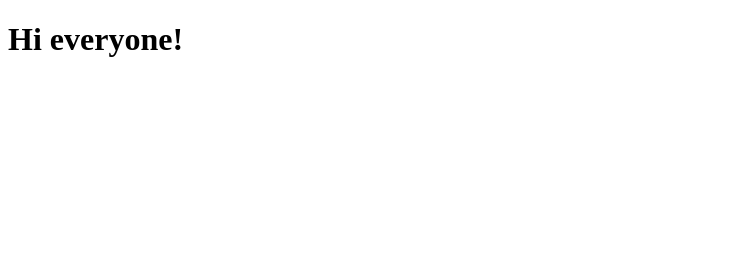
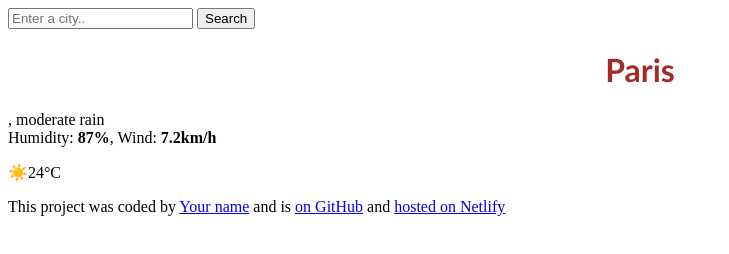
Before and after one commit to JoannaJoa/weather-app-project, a plain HTML site: page index.html in a window 1280 px wide. Shown: the whole page, without its empty margins (0-729 px from the left). Drawn offline with nearby package versions, Linux system fonts and the light colour scheme; files that its build step writes are made by us from their sources.

Commit message:
Moving the project to github

```diff
--- a/index.html
+++ b/index.html
@@ -1,10 +1,58 @@
 <!DOCTYPE html>
 <html lang="en">
-<head>
-    <meta charset="UTF-8">
-    <meta name="viewport" content="width=device-width, initial-scale=1.0">
-    <title>Welcome Jo</title>
-</head>
-<body>
-    <h1>Hi everyone!</h1>
+  <head>
+    <meta charset="UTF-8" />
+    <meta name="viewport" content="width=device-width, initial-scale=1.0" />
+    <link rel="preconnect" href="https://fonts.googleapis.com" />
+    <link rel="preconnect" href="https://fonts.gstatic.com" crossorigin />
+    <link
+      href="https://fonts.googleapis.com/css2?family=Roboto:ital,wght@0,100;0,400;0,500;0,700;0,900;1,100;1,300;1,400;1,500;1,700;1,900&display=swap"
+      rel="stylesheet"
+    />
+    <script src="https://cdn.jsdelivr.net/npm/axios@1.1.2/dist/axios.min.js"></script>
+    <link rel="stylesheet" href="src/styles.css" />
+    <title>My weather application</title>
+  </head>
+  <body>
+    <div class="weather-app">
+      <header>
+        <form id="search-form">
+          <input
+            type="search"
+            placeholder="Enter a city.."
+            required
+            class="search-input"
+            id="search-input"
+          />
+          <input type="submit" value="Search" class="search-button" />
+        </form>
+      </header>
+      <main>
+        <div class="current-weather">
+          <div>
+            <h1 class="current-city" id="current-city">Paris</h1>
+            <p class="current-details">
+              <span id="current-date"></span>, moderate rain <br />
+              Humidity: <strong>87%</strong>, Wind: <strong>7.2km/h</strong>
+            </p>
+          </div>
+          <div class="current-temperature">
+            <span class="current-temperature-icon">☀️</span
+            ><span class="current-temperature-value" id="current-temperature"
+              >24</span
+            ><span class="current-temperature-unit">°C</span>
+          </div>
+        </div>
+      </main>
+      <footer>
+        <p>
+          This project was coded by
+          <a href="#" target="_blank">Your name</a> and is
+          <a href="#" target="_blank"> on GitHub</a> and
+          <a href="#" target="_blank">hosted on Netlify</a>
+        </p>
+      </footer>
+    </div>
+  </body>
+  <script src="src/index.js"></script>
 </html>
--- a/styles.css
+++ b/styles.css
@@ -1,4 +1,5 @@
 h1 {
+  text-align: center;
   color: brown;
   font-family: "Gill Sans", "Gill Sans MT", Calibri, "Trebuchet MS", sans-serif;
 }
```
